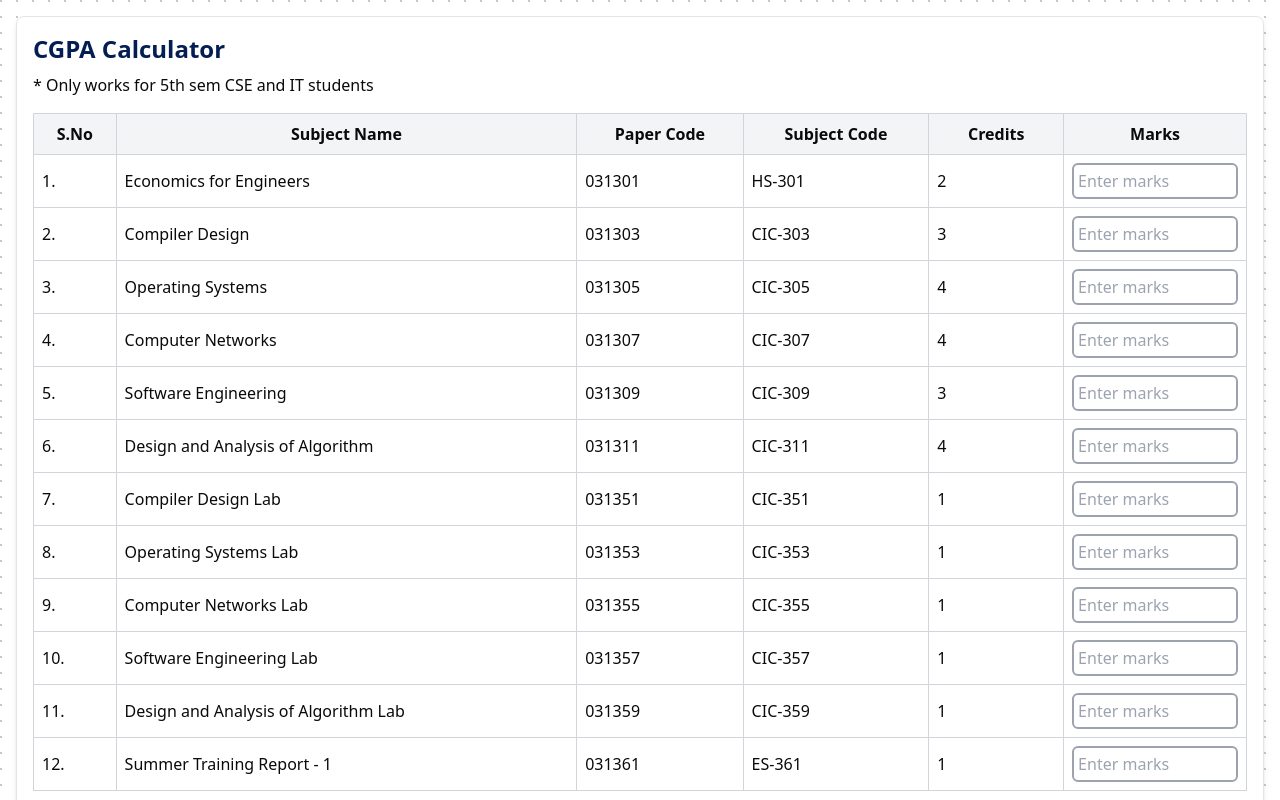
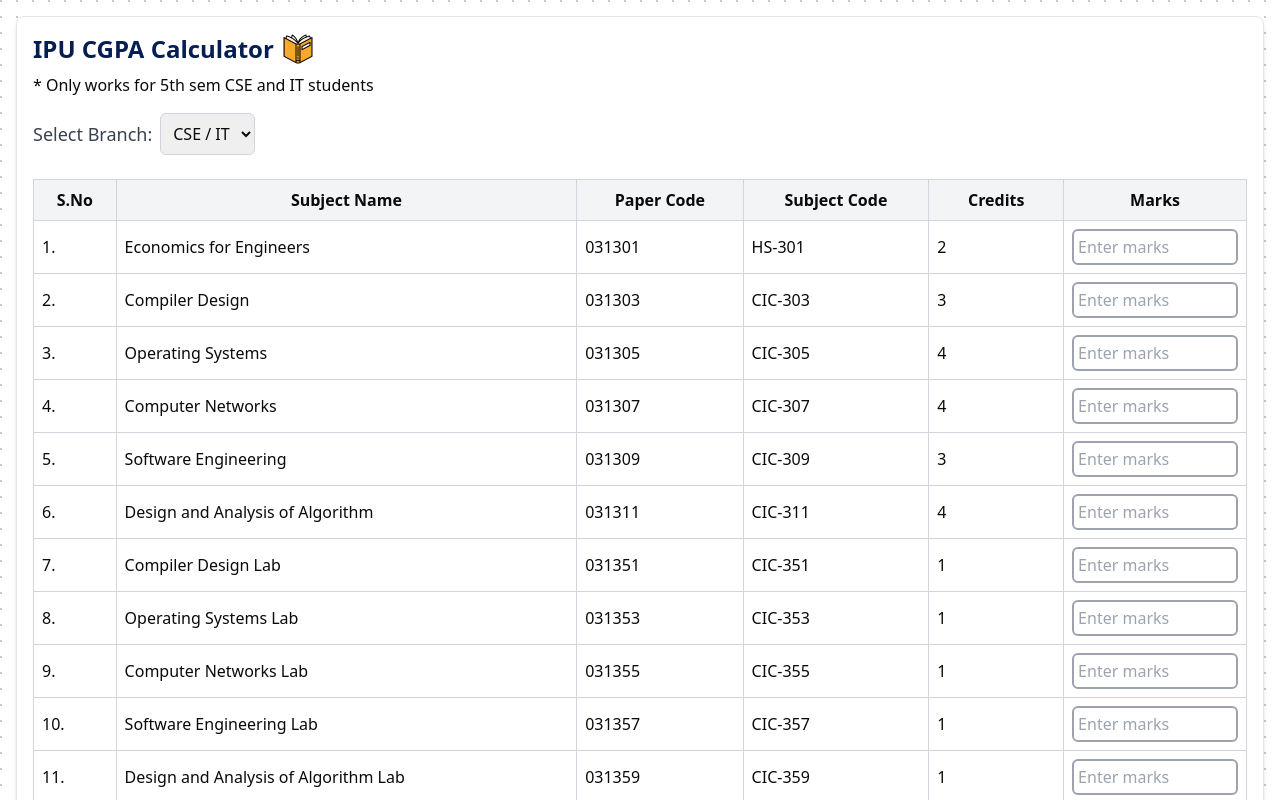
Before and after one commit to Tanaykmr/cgpa-calculator, a React (Vite) app: page / in a window 1280 px wide. Shown: the top 800 px of the page. Built offline with nearby package versions, Linux system fonts and the light colour scheme.

Commit message:
feat: added support for ECE + modularised code

```diff
--- a/index.html
+++ b/index.html
@@ -2,7 +2,7 @@
 <html lang="en">
 	<head>
 		<meta charset="UTF-8" />
-		<link rel="icon" type="image/svg+xml" href="/public/book.png" />
+		<link rel="icon" type="image/svg+xml" href="/book.png" />
 		<meta name="viewport" content="width=device-width, initial-scale=1.0" />
 
 		<meta name="description" content="The best IPU CGPA Calculator" />
--- a/src/appComponents/cgpaCalc.tsx
+++ b/src/appComponents/cgpaCalc.tsx
@@ -1,40 +1,43 @@
-'use client';
-import { useState, FormEvent } from 'react';
+import { ConfettiButton } from '@/components/ui/confetti';
+import { marksData } from '@/data/marksData/marksData';
+import { subjectsData } from '@/data/subjectData/subjectData';
+import { Branch } from '@/types';
 import AddIcon from '@mui/icons-material/Add';
-import { ConfettiButton } from '@/components/ui/confetti';
-import { subjectsData } from '@/subjectData/subjectData';
-import eqn from '../../public/eqn.svg';
+import { FormEvent, useState } from 'react';
+import eqn from '/eqn.svg';
+import book from '/book.png';
 
-// Generate initial data
-const initialData = subjectsData.map((subject) => ({
-	// TODO: add type for this
-	// TODO: define a type for this
+export default function CGPACalculator() {
+	// State variables
+	const [branch, setBranch] = useState<Branch>(Branch.CSE_IT);
+	const [cgpa, setCGPA] = useState<number | null>(null);
+
+	const initialData = subjectsData[branch].map((subject) => ({
+		subjectName: subject.subjectName,
+		paperCode: subject.paperId,
+		subjectCode: subject.subjectCode,
+		credits: subject.credits,
+		marks: 0, // Default marks initialized to 0
+	}));
+	const [data, setData] = useState(initialData);
+
+	const handleInputChange = (index: number, field: string, value: number): void => {
+		const newData = [...data];
+		newData[index] = { ...newData[index], [field]: value };
+		setData(newData);
+	};
+	const handleBranchChange = (e: FormEvent<HTMLSelectElement>) => {
+		const selectedBranch = e.currentTarget.value as Branch;
+		console.log('selectedBranch', selectedBranch);
+		setBranch(selectedBranch);
+		const newInitialData = subjectsData[selectedBranch].map((subject) => ({
 			subjectName: subject.subjectName,
 			paperCode: subject.paperId,
 			subjectCode: subject.subjectCode,
 			credits: subject.credits,
 			marks: 0,
 		}));
-
-const marksData = [
-	{ marksRange: '90-100', grade: 'O', gradePoint: 10 },
-	{ marksRange: '75-89', grade: 'A+', gradePoint: 9 },
-	{ marksRange: '65-74', grade: 'A', gradePoint: 8 },
-	{ marksRange: '55-64', grade: 'B+', gradePoint: 7 },
-	{ marksRange: '50-54', grade: 'B', gradePoint: 6 },
-	{ marksRange: '45-49', grade: 'C', gradePoint: 5 },
-	{ marksRange: '40-44', grade: 'P', gradePoint: 4 },
-	{ marksRange: 'Less than 40 or absent', grade: 'F', gradePoint: 0 },
-];
-
-export default function CGPACalculator() {
-	const [data, setData] = useState(initialData);
-	const [cgpa, setCGPA] = useState<number | null>(null);
-
-	const handleInputChange = (index: number, field: string, value: number): void => {
-		const newData = [...data];
-		newData[index] = { ...newData[index], [field]: value };
-		setData(newData);
+		setData(newInitialData);
 	};
 
 	const addNewRow = () => {
@@ -45,7 +48,7 @@ export default function CGPACalculator() {
 				paperCode: 'Random-paper-code',
 				subjectCode: 'Random-subject-code',
 				credits: 0,
-				marks: 0, // TODO: make this blank
+				marks: 0,
 			},
 		]);
 	};
@@ -82,8 +85,24 @@ export default function CGPACalculator() {
 
 	return (
 		<div className="container mx-auto flex flex-col gap-2 rounded-lg border bg-white p-4 shadow-md">
-			<h1 className="text-2xl font-bold text-[#041E54]">CGPA Calculator</h1>
+			<h1 className="flex items-center gap-2 text-2xl font-bold text-[#041E54]">
+				IPU CGPA Calculator <img src={book} height={32} width={32} />
+			</h1>
 			<div className="mb-2">* Only works for 5th sem CSE and IT students</div>
+			<div className="mb-4 flex items-center">
+				<label htmlFor="branch" className="mr-2 text-lg font-medium text-gray-700">
+					Select Branch:
+				</label>
+				<select
+					id="branch"
+					value={branch}
+					onChange={handleBranchChange}
+					className="rounded-md border border-gray-300 p-2 transition-all duration-200 ease-in-out hover:border-gray-400 focus:outline-none focus:ring-2 focus:ring-blue-500"
+				>
+					<option value={Branch.CSE_IT}>CSE / IT</option>
+					<option value={Branch.ECE}>ECE</option>
+				</select>
+			</div>
 			<form onSubmit={calculateCGPA} className="mb-2">
 				<div className="overflow-x-auto">
 					<table className="w-full border-collapse border border-gray-300">
@@ -216,12 +235,11 @@ export default function CGPACalculator() {
 							</tbody>
 						</table>
 					</div>
-					<p>
+					{/* <p> */}
 					<ul className="ml-3 list-disc">
 						<li>
-								Grade P, that is the grade point 4 is the course passing grade unless specified
-								otherwise by the Syllabi and Scheme of Teaching and Examination for the respective
-								programme.
+							Grade P, that is the grade point 4 is the course passing grade unless specified otherwise by
+							the Syllabi and Scheme of Teaching and Examination for the respective programme.
 						</li>
 					</ul>
 					<li>
@@ -229,7 +247,7 @@ export default function CGPACalculator() {
 						Examination, the associated grade points are to be taken equal to zero.
 					</li>
 					<li>Both the acquired marks and grades are to be reflected on the term end marksheets.</li>
-					</p>
+					{/* </p> */}
 				</div>
 				<div>
 					<h2 className="text-2xl font-bold text-[#0955A0]">CGPA Divisions:</h2>
@@ -237,27 +255,28 @@ export default function CGPACalculator() {
 						The successful candidates having an overall CGPA higher than or equal to the minimum CGPA that
 						is specified in the Syllabi and Scheme of Teaching and Examination for the award of the degree,
 						are to be awarded the degree and be placed in Divisions as below:
+					</p>
 					<ul className="ml-3 list-disc">
 						<li>CGPA of 6.50 or above are to be placed in the First Division.</li>
 						<li>CGPA of 5.00 - 6.49 are to be placed in the Second Division.</li>
 						<li>CGPA of 4.00 - 4.99 are to be placed in the Third Division.</li>
 						<li>
 							CGPA of 10 are to be placed in the Exemplary Performance. Exemplary Performance shall be
-								awarded, if and only if, every course of the programme offered to the student is passed
-								in the first chance of appearing in the paper that is offered to the student. A student
-								with an academic break shall not be awarded the exemplary performance.
+							awarded, if and only if, every course of the programme offered to the student is passed in
+							the first chance of appearing in the paper that is offered to the student. A student with an
+							academic break shall not be awarded the exemplary performance.
 						</li>
 						<li>
-								The CGPA x 10 shall be deemed equivalent to percentage of marks obtained by the student
-								for the purpose of equivalence to percentage of marks.
+							The CGPA x 10 shall be deemed equivalent to percentage of marks obtained by the student for
+							the purpose of equivalence to percentage of marks.
 						</li>
 					</ul>
-					</p>
 				</div>
 				<p className="italic">
 					Note: <br />
-					This IPU CGPA Calculator works on the algorithm provided by IPUniversity in the ordinance 11. <br />
-					<ul className="ml-3 list-disc">
+					This IPU CGPA Calculator works on the algorithm provided by IPUniversity in the ordinance 11.{' '}
+				</p>
+				<ul className="ml-3 list-disc italic">
 					<li>
 						<a
 							href="http://ipu.ac.in/norms/Ordinance/oridancemain.htm"
@@ -279,7 +298,6 @@ export default function CGPACalculator() {
 						</a>
 					</li>
 				</ul>
-				</p>
 			</div>
 		</div>
 	);
--- /dev/null
+++ b/src/data/marksData/marksData.ts
@@ -0,0 +1,10 @@
+export const marksData = [
+	{ marksRange: '90-100', grade: 'O', gradePoint: 10 },
+	{ marksRange: '75-89', grade: 'A+', gradePoint: 9 },
+	{ marksRange: '65-74', grade: 'A', gradePoint: 8 },
+	{ marksRange: '55-64', grade: 'B+', gradePoint: 7 },
+	{ marksRange: '50-54', grade: 'B', gradePoint: 6 },
+	{ marksRange: '45-49', grade: 'C', gradePoint: 5 },
+	{ marksRange: '40-44', grade: 'P', gradePoint: 4 },
+	{ marksRange: 'Less than 40 or absent', grade: 'F', gradePoint: 0 },
+];
--- /dev/null
+++ b/src/data/subjectData/subjectData.ts
@@ -0,0 +1,152 @@
+import { SubjectsData } from '@/types';
+
+export const subjectsData: SubjectsData = {
+	CSE_IT: [
+		{
+			subjectName: 'Economics for Engineers',
+			subjectCode: 'HS-301',
+			paperId: '031301',
+			credits: 2,
+		},
+		{
+			subjectName: 'Compiler Design',
+			subjectCode: 'CIC-303',
+			paperId: '031303',
+			credits: 3,
+		},
+		{
+			subjectName: 'Operating Systems',
+			subjectCode: 'CIC-305',
+			paperId: '031305',
+			credits: 4,
+		},
+		{
+			subjectName: 'Computer Networks',
+			subjectCode: 'CIC-307',
+			paperId: '031307',
+			credits: 4,
+		},
+		{
+			subjectName: 'Software Engineering',
+			subjectCode: 'CIC-309',
+			paperId: '031309',
+			credits: 3,
+		},
+		{
+			subjectName: 'Design and Analysis of Algorithm',
+			subjectCode: 'CIC-311',
+			paperId: '031311',
+			credits: 4,
+		},
+		{
+			subjectName: 'Compiler Design Lab',
+			subjectCode: 'CIC-351',
+			paperId: '031351',
+			credits: 1,
+		},
+		{
+			subjectName: 'Operating Systems Lab',
+			subjectCode: 'CIC-353',
+			paperId: '031353',
+			credits: 1,
+		},
+		{
+			subjectName: 'Computer Networks Lab',
+			subjectCode: 'CIC-355',
+			paperId: '031355',
+			credits: 1,
+		},
+		{
+			subjectName: 'Software Engineering Lab',
+			subjectCode: 'CIC-357',
+			paperId: '031357',
+			credits: 1,
+		},
+		{
+			subjectName: 'Design and Analysis of Algorithm Lab',
+			subjectCode: 'CIC-359',
+			paperId: '031359',
+			credits: 1,
+		},
+		{
+			subjectName: 'Summer Training Report - 1',
+			subjectCode: 'ES-361',
+			paperId: '031361',
+			credits: 1,
+		},
+	],
+	ECE: [
+		{
+			subjectName: 'Economics for Engineers',
+			subjectCode: 'HS-301',
+			paperId: '031301',
+			credits: 2,
+		},
+		{
+			subjectName: 'Digital Signal Processing',
+			subjectCode: 'ECC-303',
+			paperId: '000',
+			credits: 4,
+		},
+		{
+			subjectName: 'Microelectronics',
+			subjectCode: 'ECC-305',
+			paperId: '000',
+			credits: 3,
+		},
+		{
+			subjectName: 'Introduction to Control Systems',
+			subjectCode: 'ECC-307',
+			paperId: '000',
+			credits: 3,
+		},
+		{
+			subjectName: 'Transmission Lines, Waveguides and Antenna Design',
+			subjectCode: 'ECC-309',
+			paperId: '000',
+			credits: 4,
+		},
+		{
+			subjectName: 'Data Communication and Networking',
+			subjectCode: 'ECC-311',
+			paperId: '000',
+			credits: 4,
+		},
+		{
+			subjectName: 'Digital Signal Processing Lab',
+			subjectCode: 'ECC-351',
+			paperId: '000',
+			credits: 1,
+		},
+		{
+			subjectName: 'Microelectronics Lab',
+			subjectCode: 'ECC-353',
+			paperId: '000',
+			credits: 1,
+		},
+		{
+			subjectName: 'Introduction to Control Systems Lab',
+			subjectCode: 'ECC-355',
+			paperId: '000',
+			credits: 1,
+		},
+		{
+			subjectName: 'Transmission Lines, Waveguides and Antenna Design Lab',
+			subjectCode: 'ECC-357',
+			paperId: '000',
+			credits: 1,
+		},
+		{
+			subjectName: 'Data Communication and Networking Lab',
+			subjectCode: 'ECC-359',
+			paperId: '000',
+			credits: 1,
+		},
+		{
+			subjectName: 'Summer Training Report - 1',
+			subjectCode: 'ES-361',
+			paperId: '031361',
+			credits: 1,
+		},
+	],
+};
--- /dev/null
+++ b/src/types/branchTypes.ts
@@ -0,0 +1,5 @@
+
+export enum Branch {
+	CSE_IT = 'CSE_IT',
+	ECE = 'ECE',
+}
--- /dev/null
+++ b/src/types/index.ts
@@ -0,0 +1,3 @@
+// src/types/index.ts
+export * from './subjectTypes';
+export * from './branchTypes';
```
Also changed, not shown: src/subjectData/subjectData.ts (deleted, +0 -83 lines), src/types/subjectTypes.ts (added, +13 -0 lines), src/assets/react.svg (deleted), 1 other file (tests, documents, lock files or other folders). Lines whose indentation alone changed are shown as unchanged.
